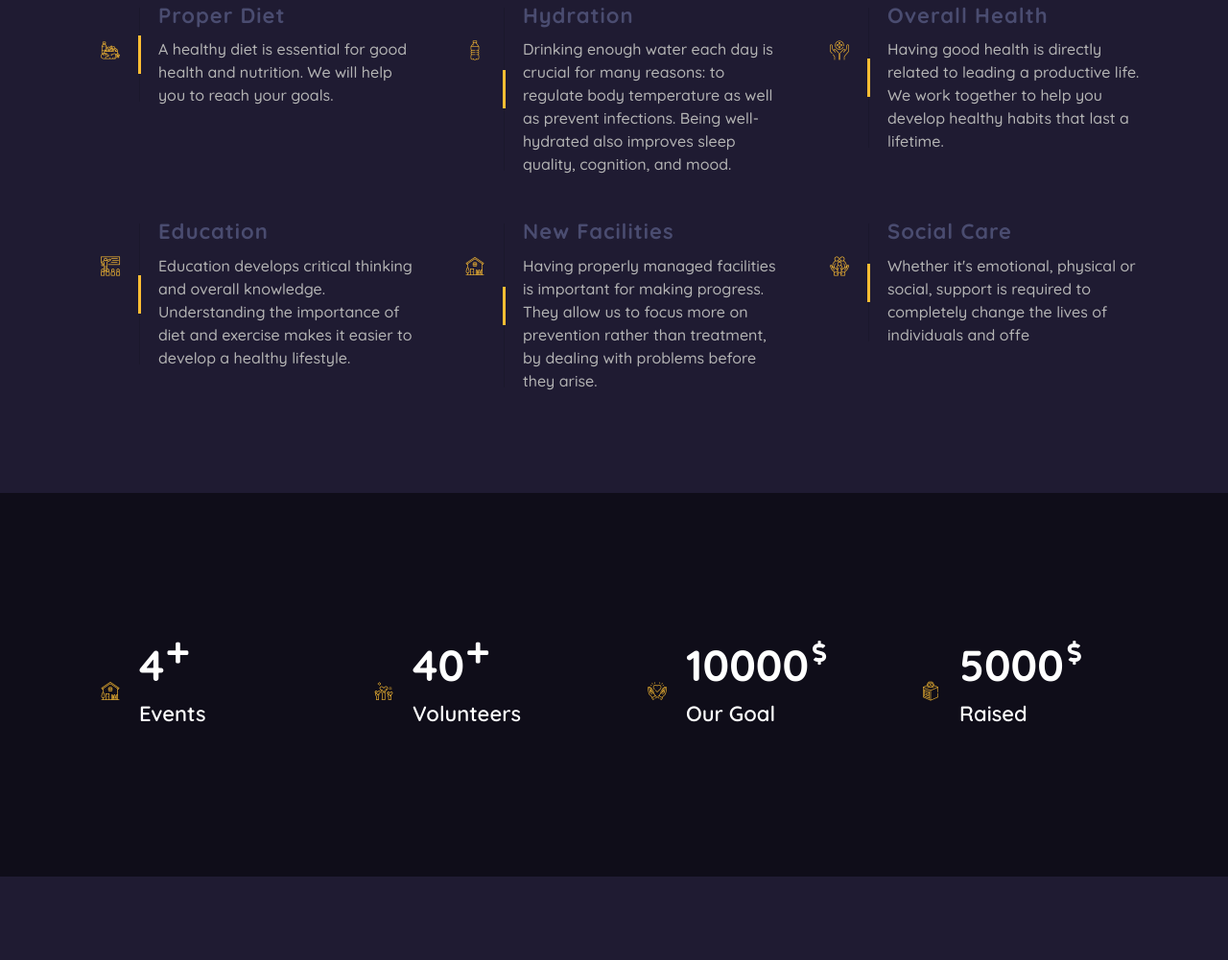
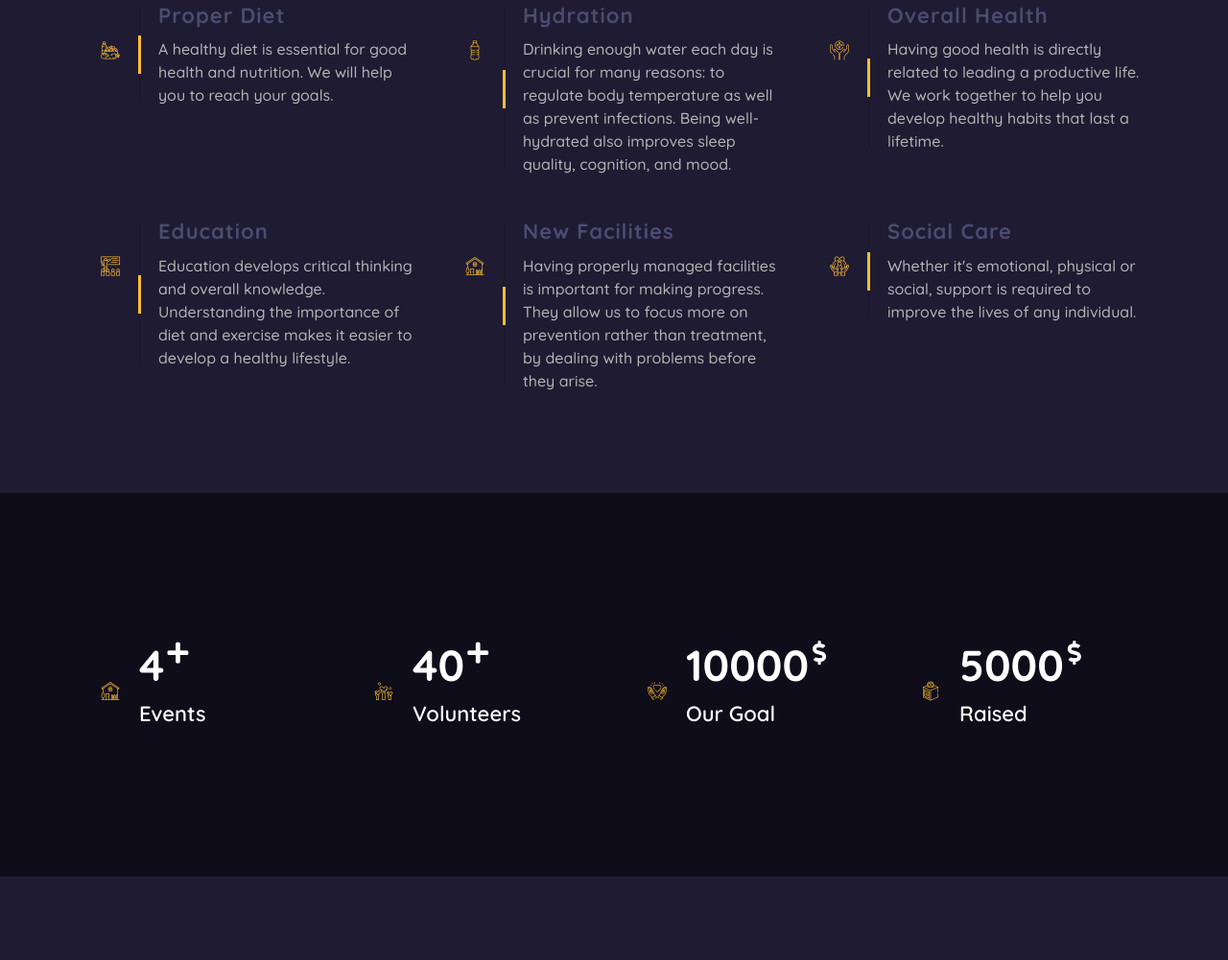
Before and after one commit to TheJondar/Chief, a website with bundled scripts: page index.html in a window 1280 px wide. Shown: the part 1900-2901 px from the top of the page at 96% size. Built offline with nearby package versions, Linux system fonts and the light colour scheme.

Commit message:
Typo fix

```diff
--- a/index.html
+++ b/index.html
@@ -406,8 +406,7 @@
                         <h3>Social Care</h3>
                         <p>
                            Whether it's emotional, physical or social, support
-                           is required to completely change the lives of
-                           individuals and offe
+                           is required to improve the lives of any individual.
                         </p>
                      </div>
                   </div>
```
